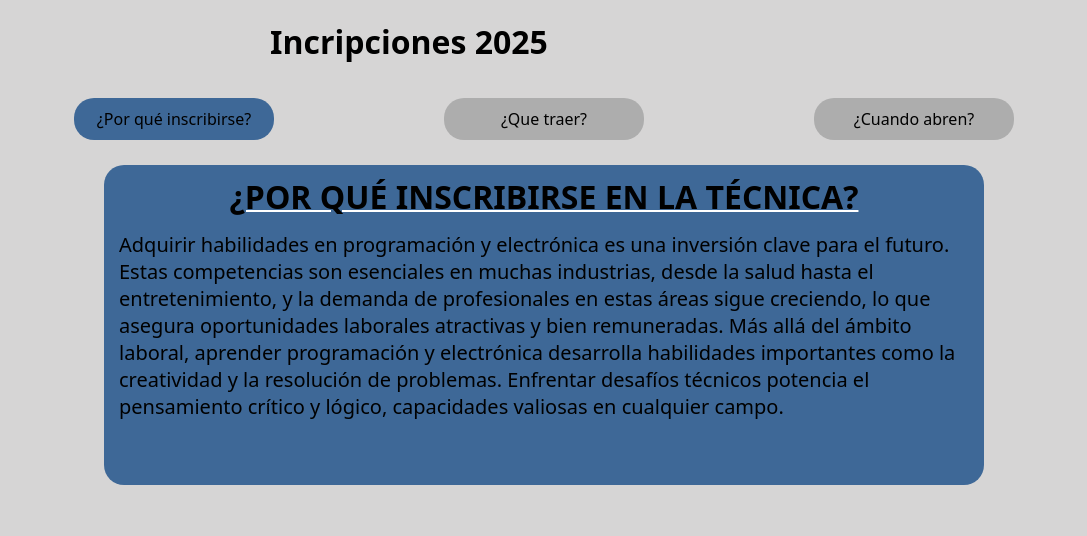
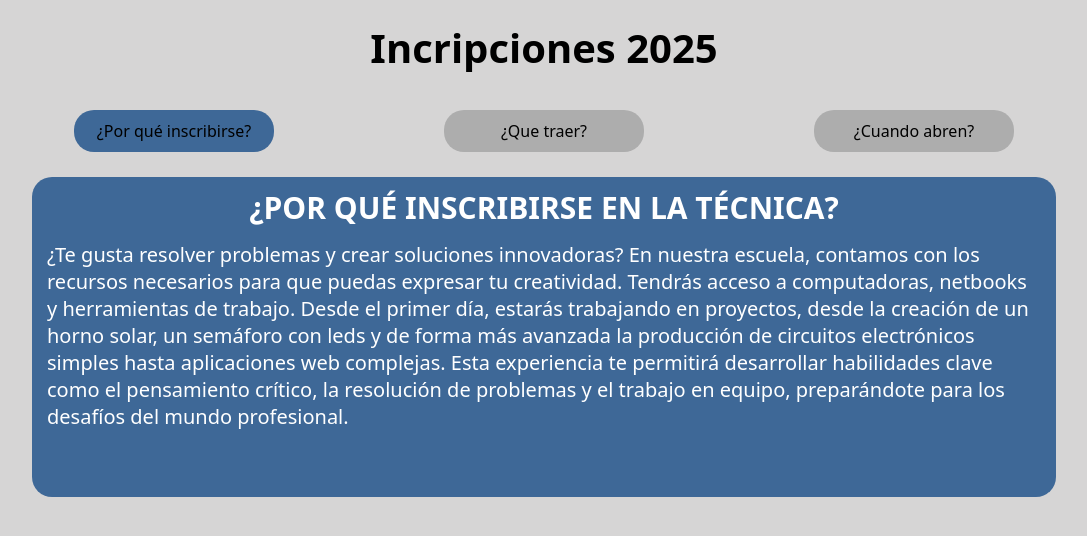
Before and after one commit to Exaedro/web_institucional, a PHP site: page /inscrip.php in a window 1280 px wide. Shown: the part 111-647 px from the top of the page, without its empty margins (96-1183 px from the left). Run offline with PHP 8.4, Linux system fonts and the light colour scheme; some libraries are stand-ins or nearby versions.

Commit message:
actualizo inscripciones

```diff
--- a/css/inscrip.css
+++ b/css/inscrip.css
@@ -18,9 +18,9 @@ body{
     position: relative;
     justify-content: center;
     align-items: center;
-    margin-left: -270px;
     margin-top: 20px;
     animation: intro 0.5s ease-in-out;
+    font-size: 40px;
 }
 
 
@@ -61,10 +61,10 @@ body{
 
 .content-holder {
     display: flex;
+    margin: 0 auto;
     justify-content: center;
     margin-top: 25px;
-    margin-left: 200px;
-    margin-right: 200px;
+    width: 80%;
     padding: 10px;
     max-height: 500px;
     background-color: #3E6897;
@@ -85,14 +85,16 @@ opacity: 0;
 }
 
 .content h1{
-    text-decoration: underline 2px white;
+    font-size: 30px;
     text-transform: uppercase;
+    color: white;
 }
 
 .content p {
     margin-top: 8px;
     font-size: 20px;
     padding: 5px;
+    color: white;
 }
 
 @keyframes intro{
--- a/inscrip.php
+++ b/inscrip.php
@@ -22,7 +22,7 @@
 
         function textPorque() {
             title.innerHTML = "¿POR QUÉ INSCRiBIRSE EN LA TÉCNICA?"
-            info.innerHTML = "Adquirir habilidades en programación y electrónica es una inversión clave para el futuro. Estas competencias son esenciales en muchas industrias, desde la salud hasta el entretenimiento, y la demanda de profesionales en estas áreas sigue creciendo, lo que asegura oportunidades laborales atractivas y bien remuneradas. Más allá del ámbito laboral, aprender programación y electrónica desarrolla habilidades importantes como la creatividad y la resolución de problemas. Enfrentar desafíos técnicos potencia el pensamiento crítico y lógico, capacidades valiosas en cualquier campo."
+            info.innerHTML = "¿Te gusta resolver problemas y crear soluciones innovadoras? En nuestra escuela, contamos con los recursos necesarios para que puedas expresar tu creatividad. Tendrás acceso a computadoras, netbooks y herramientas de trabajo. Desde el primer día, estarás trabajando en proyectos, desde la creación de un horno solar, un semáforo con leds y de forma más avanzada la producción de circuitos electrónicos simples hasta aplicaciones web complejas. Esta experiencia te permitirá desarrollar habilidades clave como el pensamiento crítico, la resolución de problemas y el trabajo en equipo, preparándote para los desafíos del mundo profesional."
             porque.classList.add("active")
             que.classList.remove("active")
             cuando.classList.remove("active")
@@ -37,7 +37,11 @@
         }
         function textCuando() {
             title.innerHTML = "¿Cuándo se abren las inscripciones?"
-            info.innerHTML = "3"
+            info.innerHTML = "Las inscripciones se abren en el mes de Noviembre. Si le gustaria ver que proyectos fueron trabajados durante el año vengase a la Expotecnica de la escuela, en el cual, se muestran todos los proyectos de todos los cursos."
+            function changeImage(){
+                const image = document.getElementById('myImage');
+                image.src = './img/mes.png';
+            }
             porque.classList.remove("active")
             que.classList.remove("active")
             cuando.classList.add("active")
@@ -53,12 +57,15 @@
         <div class="btn-holder">
             <div class="btn" id="1">¿Por qué inscribirse?</div>
             <div class="btn" id="2">¿Que traer?</div>
-            <div class="btn" id="3"> ¿Cuando abren?</div>
+            <div class="btn" id="3" onclick="changeImage()"> ¿Cuando abren?</div>
         </div>
         <div class="content-holder">
                 <div class="content">
                 <h1 id="title">¿POR QUÉ INSCRiBIRSE EN LA TÉCNICA?</h1>
-                <p id="info">Adquirir habilidades en programación y electrónica es una inversión clave para el futuro. Estas competencias son esenciales en muchas industrias, desde la salud hasta el entretenimiento, y la demanda de profesionales en estas áreas sigue creciendo, lo que asegura oportunidades laborales atractivas y bien remuneradas. Más allá del ámbito laboral, aprender programación y electrónica desarrolla habilidades importantes como la creatividad y la resolución de problemas. Enfrentar desafíos técnicos potencia el pensamiento crítico y lógico, capacidades valiosas en cualquier campo.</p></div>
+                <p id="info">¿Te gusta resolver problemas y crear soluciones innovadoras? En nuestra escuela, contamos con los recursos necesarios para que puedas expresar tu creatividad. Tendrás acceso a computadoras, netbooks y herramientas de trabajo. Desde el primer día, estarás trabajando en proyectos, desde la creación de un horno solar, un semáforo con leds y de forma más avanzada la producción de circuitos electrónicos simples hasta aplicaciones web complejas. Esta experiencia te permitirá desarrollar habilidades clave como el pensamiento crítico, la resolución de problemas y el trabajo en equipo, preparándote para los desafíos del mundo profesional.
+                </p>
+                <img id="myImage" src="" alt="">
+            </div>
         </div>
     </main>
 </body>
```
